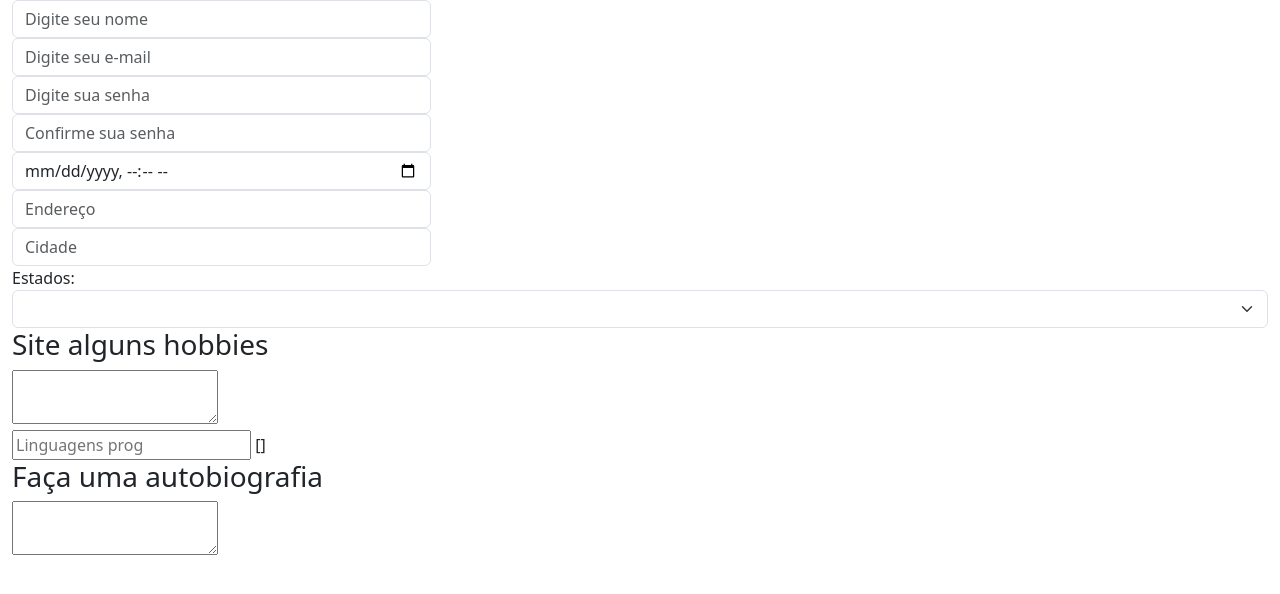
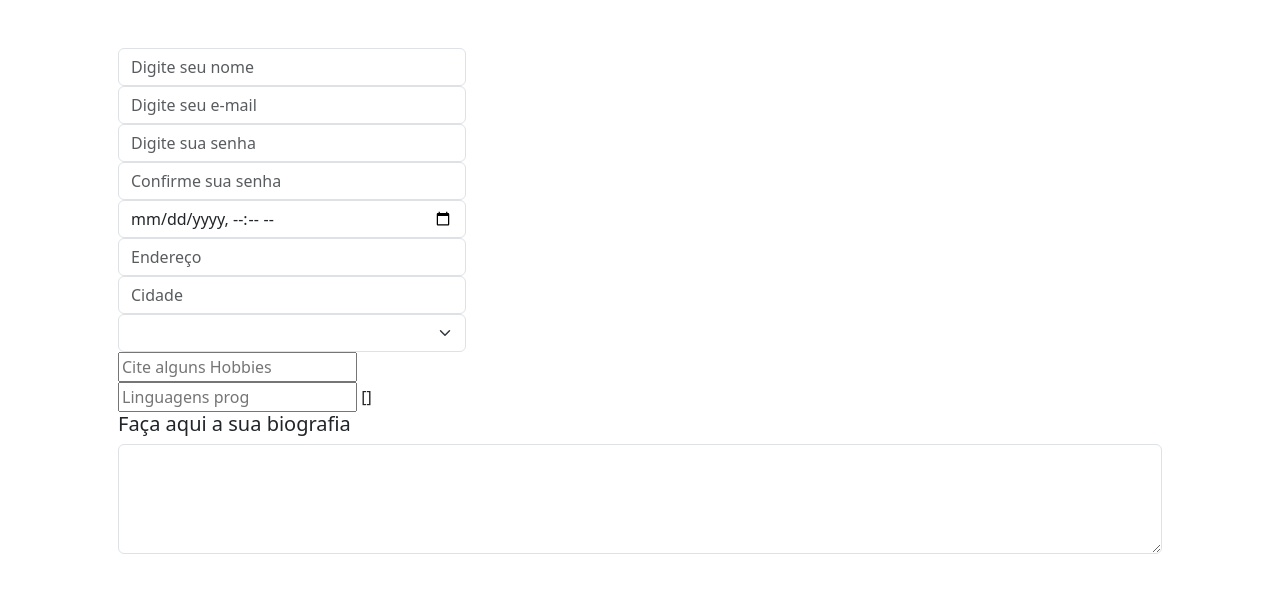
Before and after one commit to JoaoDums/1PROJETOVUE, a Vue app: page / in a window 1280 px wide. Shown: the top 594 px of the page. Built offline with nearby package versions, Linux system fonts and the light colour scheme.

Commit message:
Mudança no B5

```diff
--- a/src/App.vue
+++ b/src/App.vue
@@ -12,16 +12,18 @@ const user = ref({
   endereco: '',
   cidade: '',
   estado: '',
-  hobbies: '',
+  hobbies: ([]),
   linguagens: ([]),
   biografia: '',
 })
 const newLang = ref('')
+const newHobbies = ref('')
+
 
 </script>
 
 <template>
-  <div class="container-fluid">
+  <div class="container p-5">
     <form>
       <div class="form-row">
         <div class="col-sm-4">
@@ -29,7 +31,8 @@ const newLang = ref('')
             user.name }}
         </div>
         <div class="col-sm-4">
-        <input type="text" v-model="user.email" class="form-control" placeholder="Digite seu e-mail" />{{
+          <input type="text" v-model="user.email" class="form-control" placeholder="Digite seu e-mail" required/>
+          <div class="valid-feedback"> Validado </div>{{
             user.email }}
         </div>
         <div class="col-sm-4">
@@ -41,7 +44,7 @@ const newLang = ref('')
           {{ user.confirma }}
         </div>
         <div class="col-sm-4">
-        <input type="datetime-local" v-model="user.data" class="form-control"  placeholder="Data de nascimento" />
+          <input type="datetime-local" v-model="user.data" class="form-control" placeholder="Data de nascimento" />
         </div>
         <div class="col-sm-4">
           <input type="text" v-model="user.endereco" class="form-control" placeholder="Endereço" /> {{
@@ -51,25 +54,23 @@ const newLang = ref('')
           <input type="text" v-model="user.cidade" class="form-control" placeholder="Cidade" />
           {{ user.cidade }}
         </div>
-        <div> Estados:
+        <div class="col-sm-4">
           <select class="form-select " v-model="estado">
             <option v-for="estado of estados" :key="estado.sigla" :value="estado.sigla">{{ estado.nome }}</option>
           </select>
         </div>
-        <div>
-          <h3>Site alguns hobbies</h3>
-          <textarea v-model="user.hobbies" />
-          {{ user.hobbies }}
+        <div class="col-sm-4">
+          <input type="text" v-model="newHobbies" @keypress.enter="user.hobbies.push(newHobbies); newHobbies = ''"
+            placeholder="Cite alguns Hobbies" />
         </div>
-        <div>
+        <div class="">
           <input type="text" v-model="newLang" @keypress.enter="user.linguagens.push(newLang); newLang = ''"
             placeholder="Linguagens prog" />
           {{ user.linguagens }}
         </div>
-        <div>
-          <h3>Faça uma autobiografia</h3>
-          <textarea v-model="user.biografia" />
-          {{ user.biografia }}
+        <div class="form-outline mb-4">
+          <h5>Faça aqui a sua biografia</h5>
+          <textarea class="form-control" rows="4" placeholder="Faça sua biografia aqui"> </textarea>
         </div>
       </div>
     </form>
@@ -78,4 +79,5 @@ const newLang = ref('')
 
 <style scoped>
 
+
 </style>
```
Lines whose indentation alone changed are shown as unchanged.
